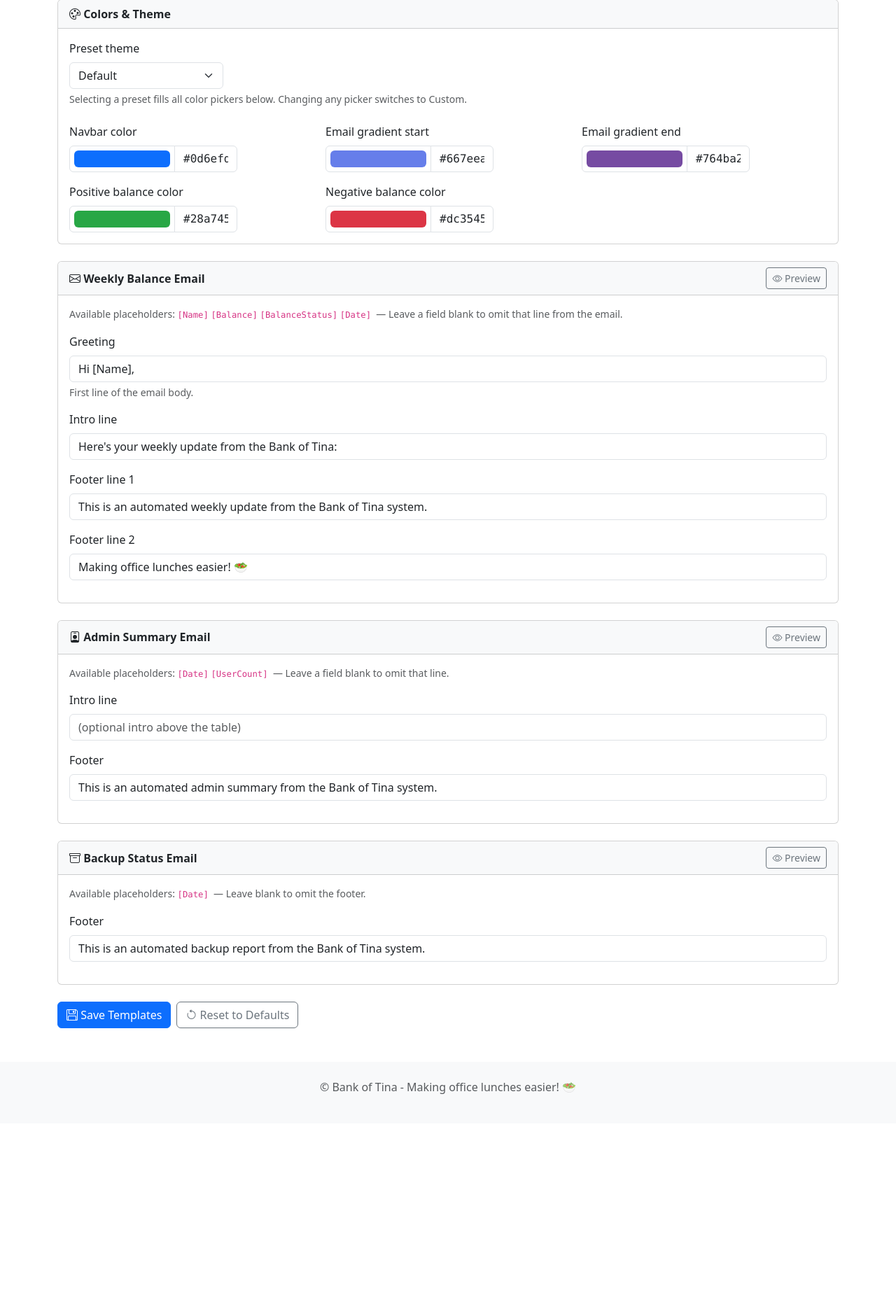
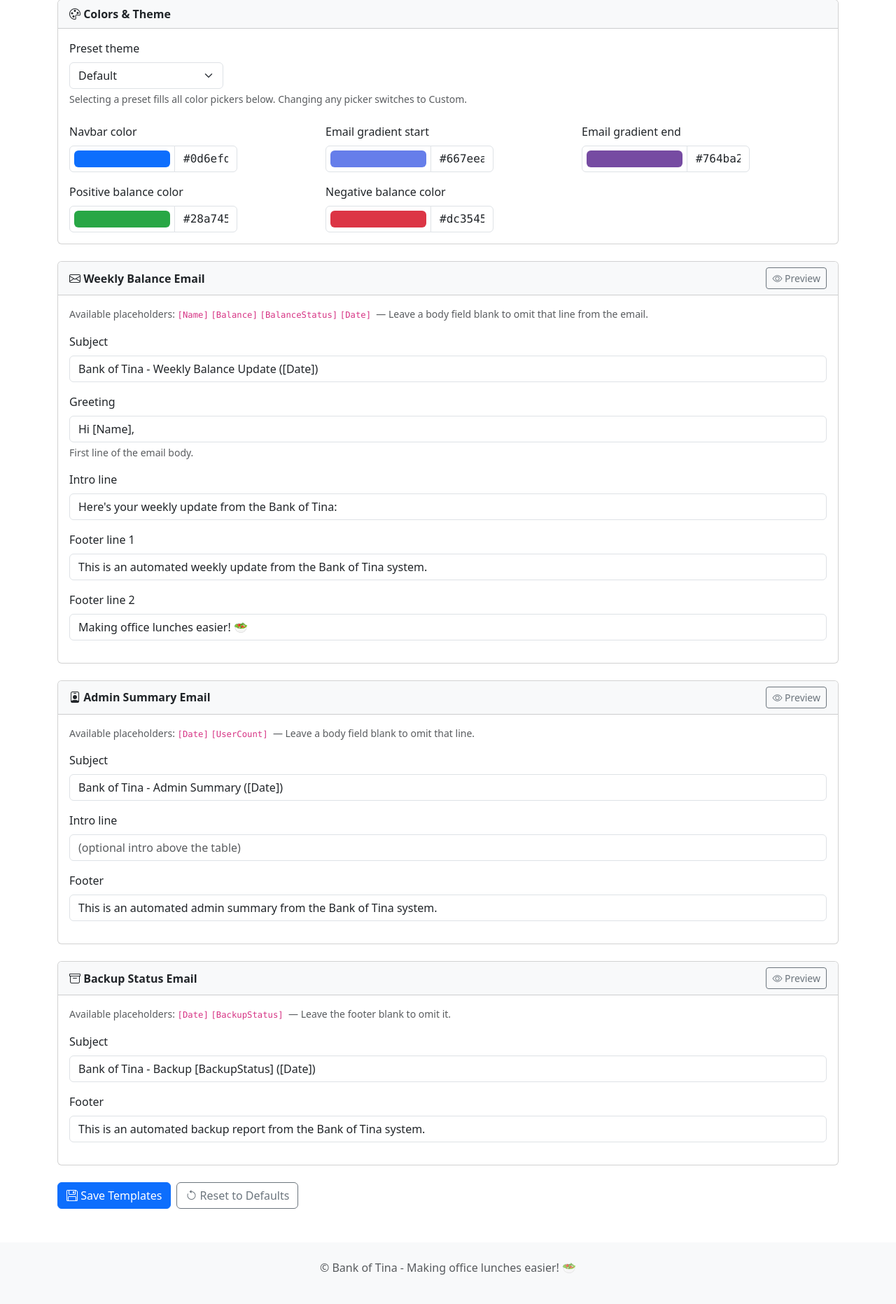
Before and after one commit to phoen-ix/bank-of-tina, a Flask app: page /settings in a window 1280 px wide, after a click on "Templates". Shown: the part 209-2072 px from the top of the page at 70% size. Before the commit the page ends 1772 px from the top, so only its background shows below. Run offline with Flask 3, Linux system fonts and the light colour scheme; some libraries are stand-ins or nearby versions.

Commit message:
Add editable email subjects to Templates tab
- New subject fields for all three email types in Settings → Templates
- Weekly email: [Name] [Balance] [BalanceStatus] [Date] placeholders
- Admin summary: [Date] [UserCount] placeholders
- Backup status: [Date] [BackupStatus] placeholders (BackupStatus = Success/Failed)
- Defaults match the previously hardcoded subjects, so behaviour is
  unchanged until the user edits the fields

Co-Authored-By: Claude Sonnet 4.6 <noreply@anthropic.com>

```diff
--- a/app/app.py
+++ b/app/app.py
@@ -85,12 +85,15 @@ TEMPLATE_DEFAULTS = {
     'color_email_grad_end':     '#764ba2',
     'color_balance_positive':   '#28a745',
     'color_balance_negative':   '#dc3545',
+    'tpl_email_subject':   'Bank of Tina - Weekly Balance Update ([Date])',
     'tpl_email_greeting':  'Hi [Name],',
     'tpl_email_intro':     "Here's your weekly update from the Bank of Tina:",
     'tpl_email_footer1':   'This is an automated weekly update from the Bank of Tina system.',
     'tpl_email_footer2':   'Making office lunches easier! 🥗',
+    'tpl_admin_subject':   'Bank of Tina - Admin Summary ([Date])',
     'tpl_admin_intro':     '',
     'tpl_admin_footer':    'This is an automated admin summary from the Bank of Tina system.',
+    'tpl_backup_subject':  'Bank of Tina - Backup [BackupStatus] ([Date])',
     'tpl_backup_footer':   'This is an automated backup report from the Bank of Tina system.',
 }
 
@@ -481,7 +484,7 @@ def send_all_emails():
     success, fail = 0, 0
     errors = []
     debug = get_setting('email_debug', '0') == '1'
-    subject = f"Bank of Tina - Weekly Balance Update ({now_local().strftime('%Y-%m-%d')})"
+    subject = apply_template(get_tpl('tpl_email_subject'), Date=now_local().strftime('%Y-%m-%d'))
     for user in users:
         html = build_email_html(user)
         ok, err = send_single_email(user.email, user.name, subject, html)
@@ -504,7 +507,9 @@ def send_all_emails():
     if get_setting('admin_summary_email', '0') == '1' and admin_id:
         admin = User.query.get(int(admin_id)) if admin_id.isdigit() else None
         if admin:
-            summary_subject = f"Bank of Tina - Admin Summary ({now_local().strftime('%Y-%m-%d')})"
+            summary_subject = apply_template(get_tpl('tpl_admin_subject'),
+                                             Date=now_local().strftime('%Y-%m-%d'),
+                                             UserCount=len(users))
             summary_html = build_admin_summary_email(users)
             ok, err = send_single_email(admin.email, admin.name, summary_subject, summary_html)
             if debug:
@@ -817,7 +822,9 @@ def _add_backup_job():
                 if admin:
                     kept = len(_list_backups())
                     html = build_backup_status_email(ok, result, kept, pruned)
-                    subject = f"Bank of Tina - Backup {'Success' if ok else 'Failed'} ({now_local().strftime('%Y-%m-%d')})"
+                    subject = apply_template(get_tpl('tpl_backup_subject'),
+                                             Date=now_local().strftime('%Y-%m-%d'),
+                                             BackupStatus='Success' if ok else 'Failed')
                     send_single_email(admin.email, admin.name, subject, html)
 
     scheduler.add_job(job, 'cron', day_of_week=day, hour=hour, minute=minute,
@@ -1337,12 +1344,15 @@ def settings():
         'color_email_grad_end':     get_tpl('color_email_grad_end'),
         'color_balance_positive':   get_tpl('color_balance_positive'),
         'color_balance_negative':   get_tpl('color_balance_negative'),
+        'tpl_email_subject':   get_tpl('tpl_email_subject'),
         'tpl_email_greeting':  get_tpl('tpl_email_greeting'),
         'tpl_email_intro':     get_tpl('tpl_email_intro'),
         'tpl_email_footer1':   get_tpl('tpl_email_footer1'),
         'tpl_email_footer2':   get_tpl('tpl_email_footer2'),
+        'tpl_admin_subject':   get_tpl('tpl_admin_subject'),
         'tpl_admin_intro':     get_tpl('tpl_admin_intro'),
         'tpl_admin_footer':    get_tpl('tpl_admin_footer'),
+        'tpl_backup_subject':  get_tpl('tpl_backup_subject'),
         'tpl_backup_footer':   get_tpl('tpl_backup_footer'),
         # Backup
         'backup_enabled':      get_setting('backup_enabled',      '0'),
@@ -1648,8 +1658,10 @@ def settings_templates():
         if re.match(r'^#[0-9a-fA-F]{6}$', val):
             set_setting(key, val)
 
-    text_keys = ['tpl_email_greeting', 'tpl_email_intro', 'tpl_email_footer1',
-                 'tpl_email_footer2', 'tpl_admin_intro', 'tpl_admin_footer', 'tpl_backup_footer']
+    text_keys = ['tpl_email_subject', 'tpl_email_greeting', 'tpl_email_intro',
+                 'tpl_email_footer1', 'tpl_email_footer2',
+                 'tpl_admin_subject', 'tpl_admin_intro', 'tpl_admin_footer',
+                 'tpl_backup_subject', 'tpl_backup_footer']
     for key in text_keys:
         set_setting(key, request.form.get(key, '')[:500])
 
--- a/app/templates/settings.html
+++ b/app/templates/settings.html
@@ -1078,8 +1078,14 @@
                 <div class="card-body">
                     <p class="text-muted small mb-3">
                         Available placeholders: <code>[Name]</code> <code>[Balance]</code> <code>[BalanceStatus]</code> <code>[Date]</code>
-                        &nbsp;— Leave a field blank to omit that line from the email.
+                        &nbsp;— Leave a body field blank to omit that line from the email.
                     </p>
+                    <div class="mb-3">
+                        <label for="tpl_email_subject" class="form-label">Subject</label>
+                        <input type="text" class="form-control" id="tpl_email_subject"
+                               name="tpl_email_subject" value="{{ cfg.tpl_email_subject }}"
+                               placeholder="Bank of Tina - Weekly Balance Update ([Date])">
+                    </div>
                     <div class="mb-3">
                         <label for="tpl_email_greeting" class="form-label">Greeting</label>
                         <input type="text" class="form-control" id="tpl_email_greeting"
@@ -1119,8 +1125,14 @@
                 <div class="card-body">
                     <p class="text-muted small mb-3">
                         Available placeholders: <code>[Date]</code> <code>[UserCount]</code>
-                        &nbsp;— Leave a field blank to omit that line.
+                        &nbsp;— Leave a body field blank to omit that line.
                     </p>
+                    <div class="mb-3">
+                        <label for="tpl_admin_subject" class="form-label">Subject</label>
+                        <input type="text" class="form-control" id="tpl_admin_subject"
+                               name="tpl_admin_subject" value="{{ cfg.tpl_admin_subject }}"
+                               placeholder="Bank of Tina - Admin Summary ([Date])">
+                    </div>
                     <div class="mb-3">
                         <label for="tpl_admin_intro" class="form-label">Intro line</label>
                         <input type="text" class="form-control" id="tpl_admin_intro"
@@ -1146,9 +1158,15 @@
                 </div>
                 <div class="card-body">
                     <p class="text-muted small mb-3">
-                        Available placeholders: <code>[Date]</code>
-                        &nbsp;— Leave blank to omit the footer.
+                        Available placeholders: <code>[Date]</code> <code>[BackupStatus]</code>
+                        &nbsp;— Leave the footer blank to omit it.
                     </p>
+                    <div class="mb-3">
+                        <label for="tpl_backup_subject" class="form-label">Subject</label>
+                        <input type="text" class="form-control" id="tpl_backup_subject"
+                               name="tpl_backup_subject" value="{{ cfg.tpl_backup_subject }}"
+                               placeholder="Bank of Tina - Backup [BackupStatus] ([Date])">
+                    </div>
                     <div class="mb-3">
                         <label for="tpl_backup_footer" class="form-label">Footer</label>
                         <input type="text" class="form-control" id="tpl_backup_footer"
```
